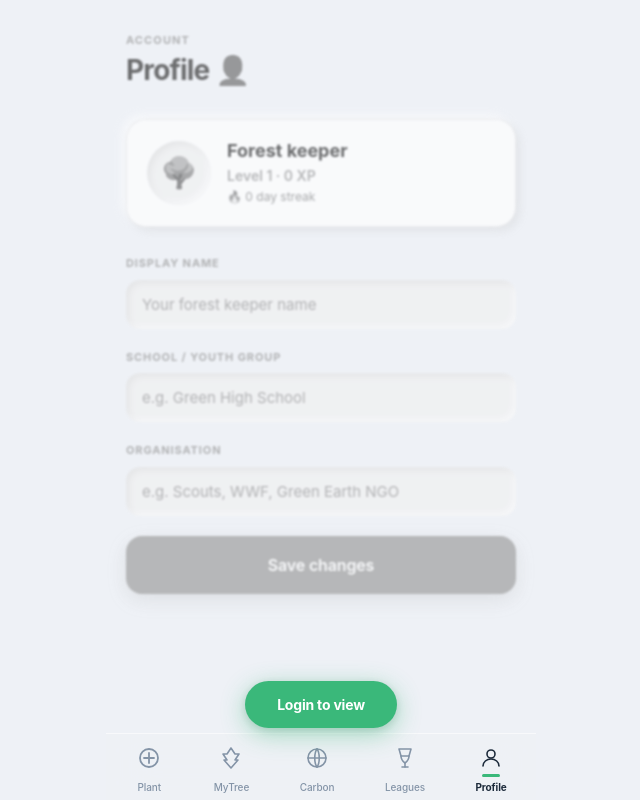
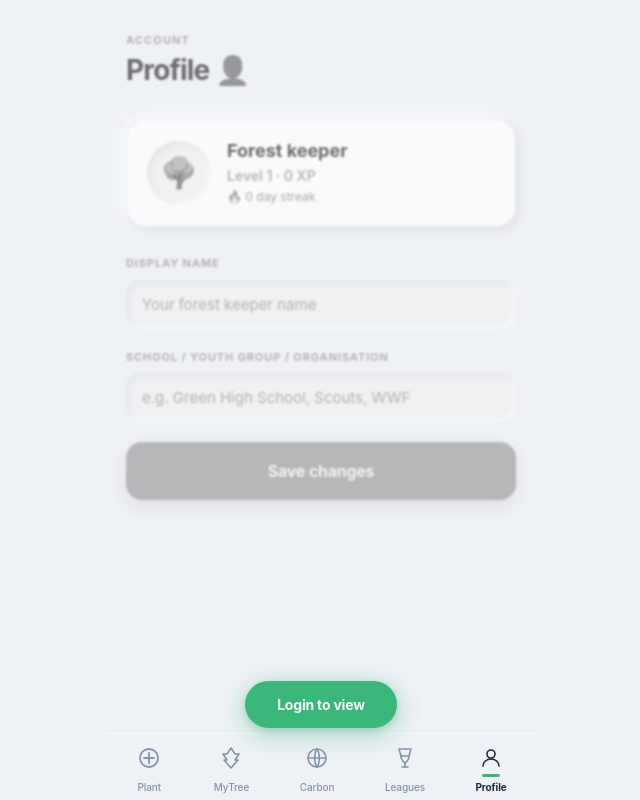
Before and after one commit to TheStormKingG/mytrees, a React (Vite) app: page /mytrees/profile in a window 1280 px wide. Shown: the whole page, without its empty margins (319-959 px from the left). Built offline with nearby package versions, Linux system fonts and the light colour scheme; no server answers.

Commit message:
fix: merge school/youth group/organisation into one field

```diff
--- a/src/pages/Profile.tsx
+++ b/src/pages/Profile.tsx
@@ -5,13 +5,12 @@ import type { Database } from '../types/database'
 type Profile = Database['public']['Tables']['profiles']['Row']
 
 export default function ProfilePage() {
-  const [profile,      setProfile]      = useState<Profile | null>(null)
-  const [email,        setEmail]        = useState('')
-  const [username,     setUsername]     = useState('')
-  const [schoolGroup,  setSchoolGroup]  = useState('')
-  const [organisation, setOrganisation] = useState('')
-  const [saving,       setSaving]       = useState(false)
-  const [message,      setMessage]      = useState('')
+  const [profile,     setProfile]     = useState<Profile | null>(null)
+  const [email,       setEmail]       = useState('')
+  const [username,    setUsername]    = useState('')
+  const [schoolGroup, setSchoolGroup] = useState('')
+  const [saving,      setSaving]      = useState(false)
+  const [message,     setMessage]     = useState('')
 
   useEffect(() => {
     async function load() {
@@ -23,7 +22,6 @@ export default function ProfilePage() {
         setProfile(data)
         setUsername(data.username ?? '')
         setSchoolGroup(data.school_group ?? '')
-        setOrganisation(data.organisation ?? '')
       }
     }
     load()
@@ -37,7 +35,6 @@ export default function ProfilePage() {
       id: user.id,
       username: username || null,
       school_group: schoolGroup || null,
-      organisation: organisation || null,
     })
     setMessage('Saved!'); setTimeout(() => setMessage(''), 2000); setSaving(false)
   }
@@ -81,15 +78,9 @@ export default function ProfilePage() {
       </div>
 
       <div className="field">
-        <label className="label">School / youth group</label>
+        <label className="label">School / Youth Group / Organisation</label>
         <input className="input" type="text" value={schoolGroup}
-          onChange={e => setSchoolGroup(e.target.value)} placeholder="e.g. Green High School" />
-      </div>
-
-      <div className="field">
-        <label className="label">Organisation</label>
-        <input className="input" type="text" value={organisation}
-          onChange={e => setOrganisation(e.target.value)} placeholder="e.g. Scouts, WWF, Green Earth NGO" />
+          onChange={e => setSchoolGroup(e.target.value)} placeholder="e.g. Green High School, Scouts, WWF" />
       </div>
 
       {email && (
```
